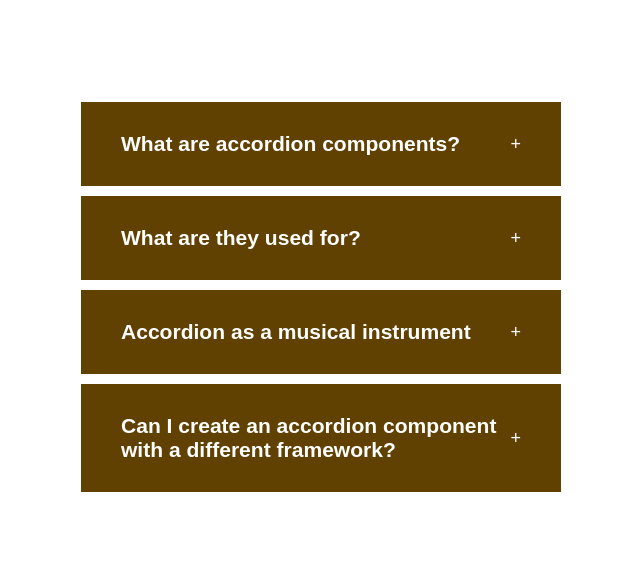
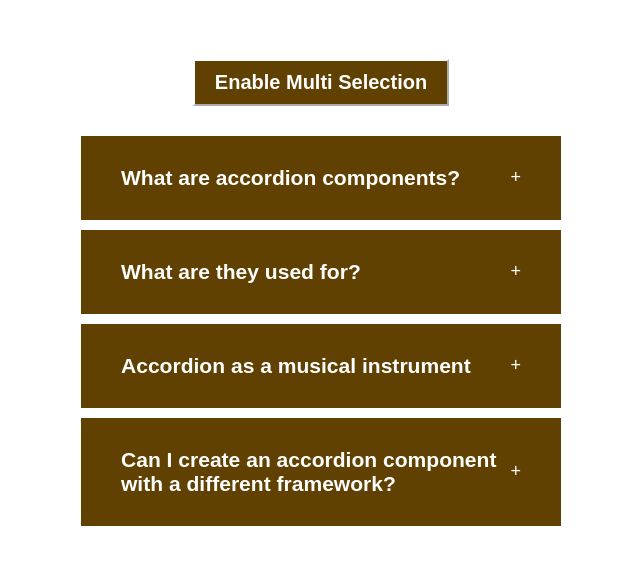
Before and after one commit to arunav999/Practice-React_SASS, a React (Vite) app: page / in a window 1280 px wide. Shown: the part 103-668 px from the top of the page, without its empty margins (319-959 px from the left). Built offline with nearby package versions, Linux system fonts and the light colour scheme; a web font is replaced by a local one.

Commit message:
completed accordian with multi select

```diff
--- a/src/Accordion/components/Accordian.jsx
+++ b/src/Accordion/components/Accordian.jsx
@@ -4,33 +4,81 @@ import data from "./data.js";
 
 export default function Accordian() {
   const [selected, setSelected] = useState(null);
+  const [enableMultiSelection, setEnableMultiSelection] = useState(false);
+  const [multiple, setMultiple] = useState([]);
 
   function handleSingleSelection(getCurrentId) {
     setSelected(getCurrentId === selected ? null : getCurrentId);
   }
 
+  function handleMultiSelection(getCurrentId) {
+    let cpyMultiple = [...multiple];
+    const findIndexOfCurrentId = cpyMultiple.indexOf(getCurrentId);
+
+    if (findIndexOfCurrentId === -1) {
+      cpyMultiple.push(getCurrentId);
+    } else {
+      cpyMultiple.splice(findIndexOfCurrentId, 1);
+    }
+
+    setMultiple(cpyMultiple);
+  }
+
   return (
     <>
       <div className="wrapper">
+        <button
+          onClick={() => setEnableMultiSelection(!enableMultiSelection)}
+          className={enableMultiSelection ? "selected" : null}
+        >
+          Enable Multi Selection{enableMultiSelection && ": Enabled"}
+        </button>
         <div className="wrapper__accordian">
           {data && data.length > 0 ? (
             data.map((dataItem) => (
               <div className="wrapper__item" key={dataItem.id}>
                 <div
                   className="wrapper__title"
-                  onClick={() => handleSingleSelection(dataItem.id)}
+                  onClick={
+                    enableMultiSelection
+                      ? () => handleMultiSelection(dataItem.id)
+                      : () => handleSingleSelection(dataItem.id)
+                  }
                 >
                   <h3>{dataItem.question}</h3>
                   <span>+</span>
                 </div>
-                {selected === dataItem.id && (
+
+                {enableMultiSelection
+                  ? multiple.indexOf(dataItem.id) !== -1 && (
+                      <div
+                        className="wrapper__content"
+                        onClick={
+                          enableMultiSelection
+                            ? () => handleMultiSelection(dataItem.id)
+                            : () => handleSingleSelection(dataItem.id)
+                        }
+                      >
+                        {dataItem.answer}
+                      </div>
+                    )
+                  : selected === dataItem.id && (
+                      <div
+                        className="wrapper__content"
+                        onClick={() => handleSingleSelection(dataItem.id)}
+                      >
+                        {dataItem.answer}
+                      </div>
+                    )}
+
+                {/* {selected === dataItem.id && (
                   <div
                     className="wrapper__content"
                     onClick={() => handleSingleSelection(dataItem.id)}
                   >
                     {dataItem.answer}
                   </div>
-                )}
+                )} */}
               </div>
             ))
           ) : (
--- a/src/styles/Accordian/_accordian.scss
+++ b/src/styles/Accordian/_accordian.scss
@@ -5,8 +5,27 @@
   width: 100vw;
 
   display: flex;
+  flex-direction: column;
   justify-content: center;
   align-items: center;
+  gap: 2rem;
+
+  & button {
+    padding: 1rem 2rem;
+    background: #614101;
+    color: #fff;
+    border-color: #fff;
+    font-weight: bold;
+    font-size: 2rem;
+    cursor: pointer;
+    transition: all 0.25s;
+  }
+
+  & button.selected {
+    color: #614101;
+    background: #fff;
+    border-color: #614101;
+  }
 
   &__accordian {
     width: 50rem;
--- a/src/styles/css/main.css
+++ b/src/styles/css/main.css
@@ -34,8 +34,25 @@ html {
   height: 100vh;
   width: 100vw;
   display: flex;
+  flex-direction: column;
   justify-content: center;
   align-items: center;
+  gap: 2rem;
+}
+.wrapper button {
+  padding: 1rem 2rem;
+  background: #614101;
+  color: #fff;
+  border-color: #fff;
+  font-weight: bold;
+  font-size: 2rem;
+  cursor: pointer;
+  transition: all 0.25s;
+}
+.wrapper button.selected {
+  color: #614101;
+  background: #fff;
+  border-color: #614101;
 }
 .wrapper__accordian {
   width: 50rem;
```
Also changed, not shown: 1 other file (tests, documents, lock files or other folders).
